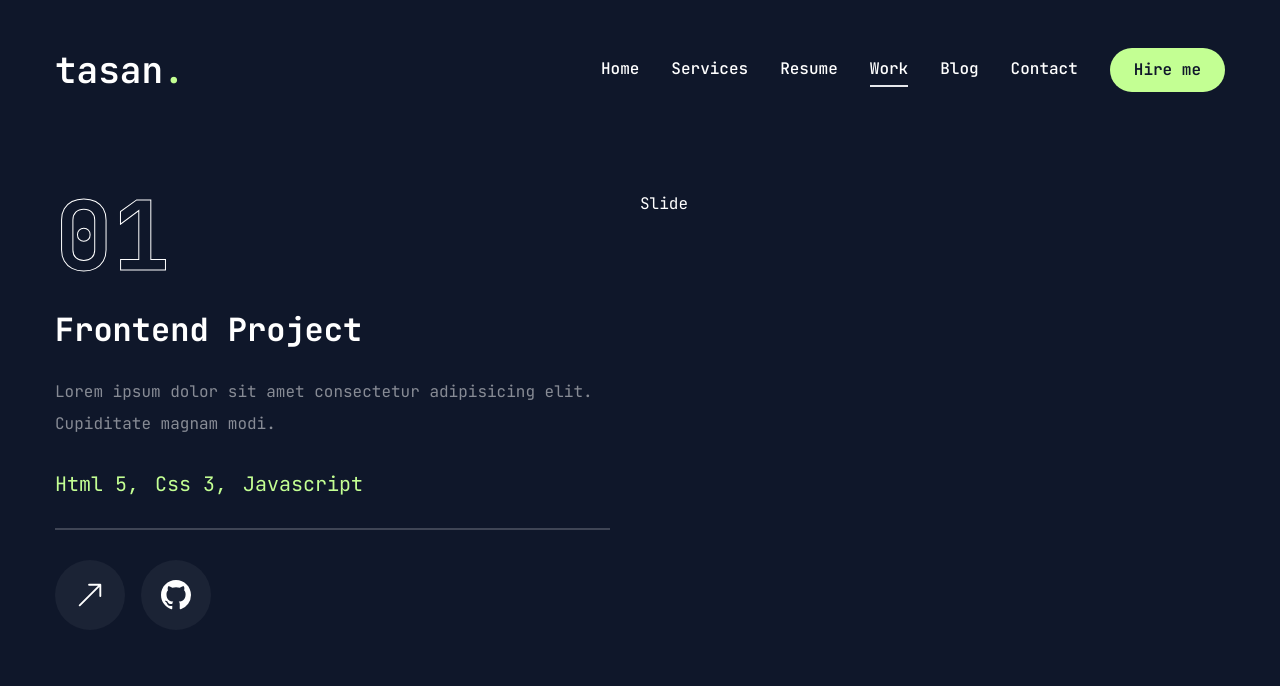
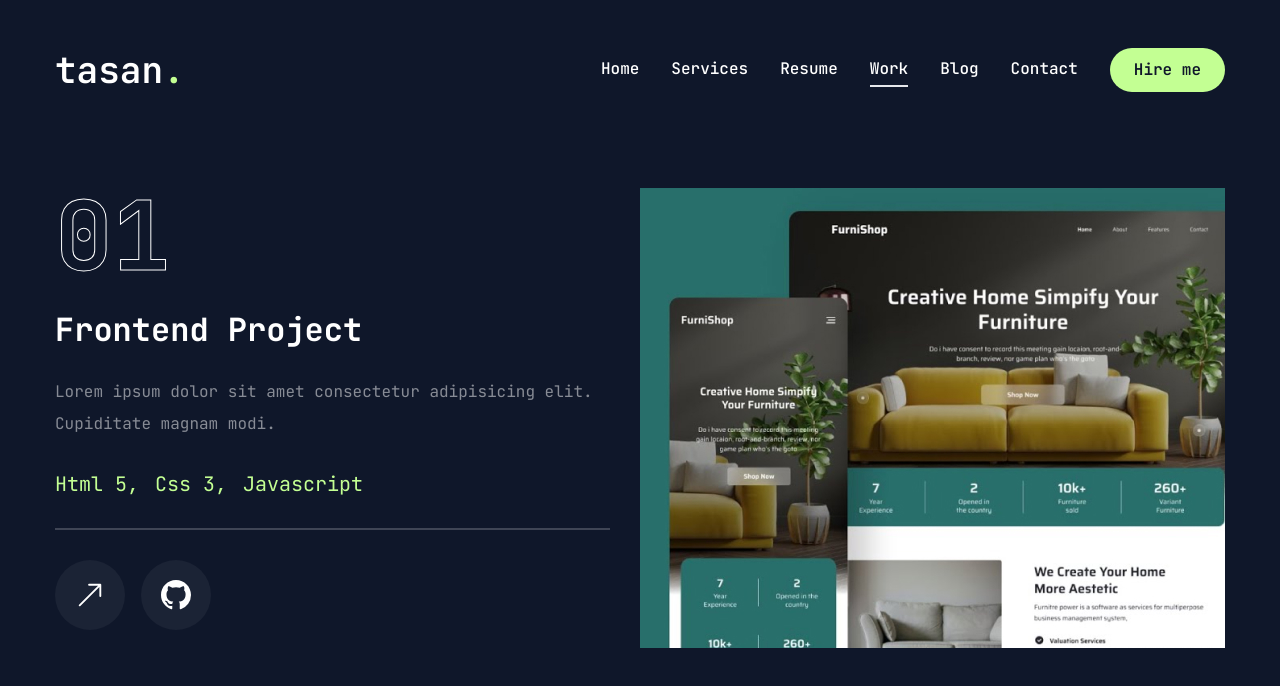
Before and after one commit to tauhid-hasan-dev/portfolio-tauhid, a Next.js app: page /work in a window 1280 px wide. Shown: the top 686 px of the page. Built offline with nearby package versions, Linux system fonts and the light colour scheme.

Commit message:
slide is working

```diff
--- a/app/work/page.jsx
+++ b/app/work/page.jsx
@@ -57,8 +57,8 @@
 
   const handleSlideChange = (swiper) => {
     const currentindex = swiper.activeIndex;
-    setProject(projects[currentindex])
-  }
+    setProject(projects[currentindex]);
+  };
 
   return (
     <motion.section
@@ -130,7 +130,21 @@
               onSlideChange={handleSlideChange}
             >
               {projects.map((project, index) => {
-                return <SwiperSlide key={index}>Slide</SwiperSlide>;
+                return (
+                  <SwiperSlide key={index} className="w-full">
+                    <div className="h-[460px] relative group flex justify-center items-center bg-pink-50/20">
+                      <div></div>
+                      <div className="relative w-full h-full">
+                        <Image
+                          src={project.image}
+                          fill
+                          className="object-cover"
+                          alt=""
+                        />
+                      </div>
+                    </div>
+                  </SwiperSlide>
+                );
               })}
             </Swiper>
           </div>
```
